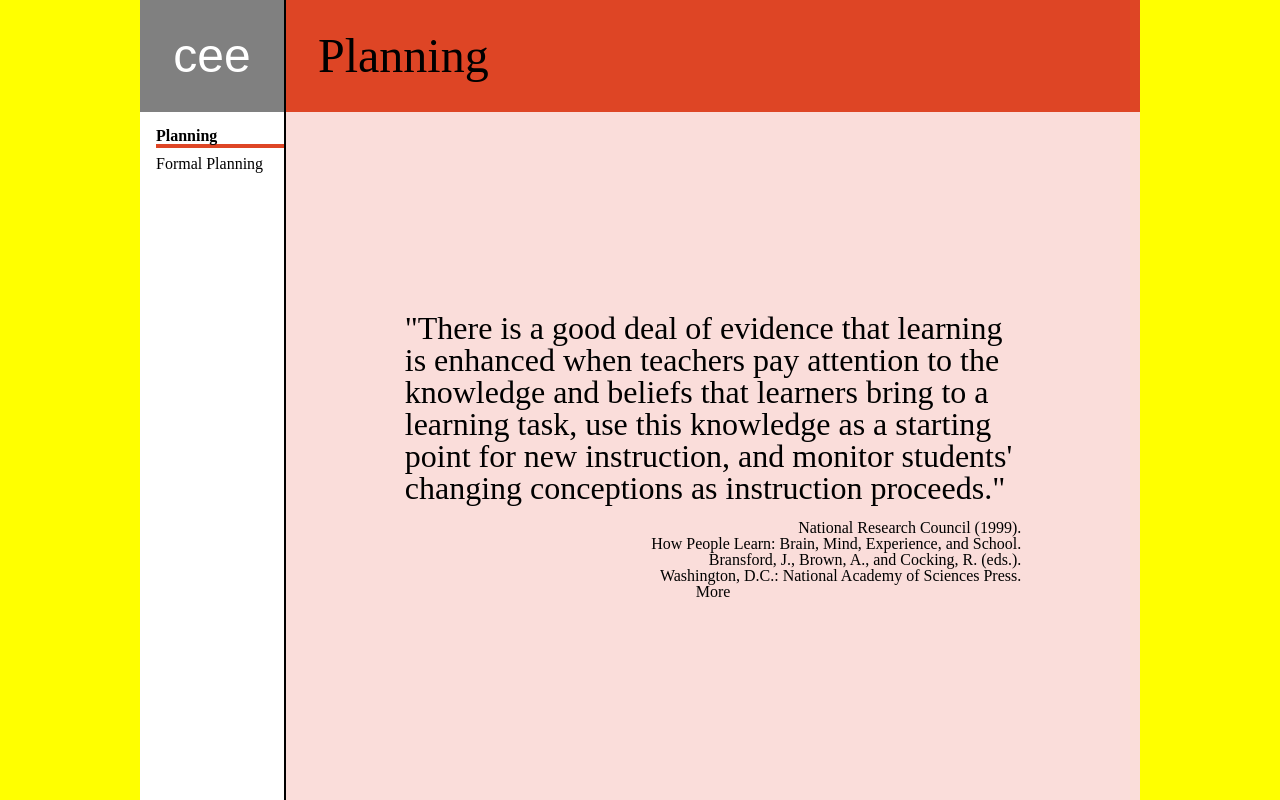
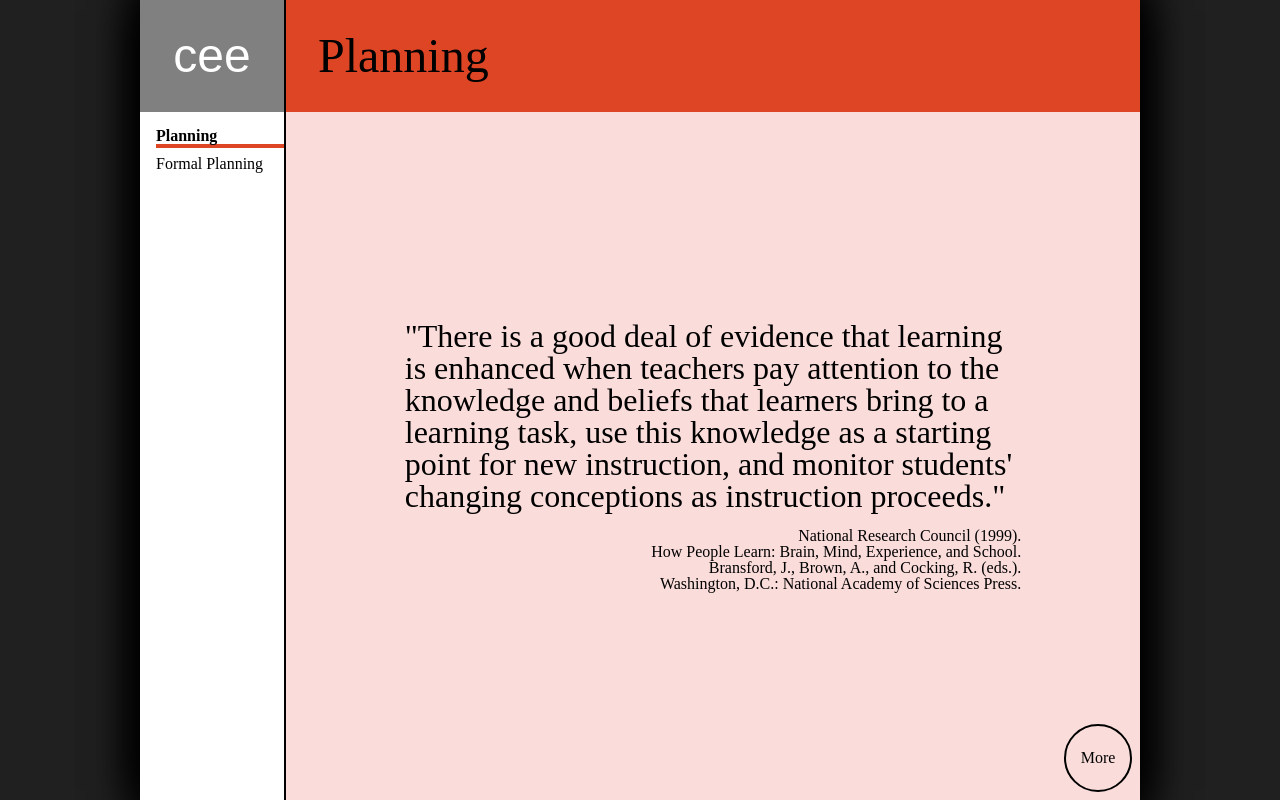
Before and after one commit to sbboard/cee, a Vue app: page / in a window 1280 px wide. Built offline with nearby package versions, Linux system fonts and the light colour scheme.

Commit message:
added font awesome

```diff
--- a/public/index.html
+++ b/public/index.html
@@ -7,6 +7,7 @@
     <!-- <link rel="icon" href="<%= BASE_URL %>favicon.ico" /> -->
     <title><%= htmlWebpackPlugin.options.title %></title>
     <link rel="stylesheet" href="css-reset.css" />
+    <link rel="stylesheet" href="fontawesome/css/all.min.css" />
   </head>
   <body>
     <noscript>
--- a/src/App.vue
+++ b/src/App.vue
@@ -108,7 +108,7 @@ $darkYellow: rgb(243,195,0)
         @content
 
 html
-  background-color: yellow
+  background: #202020
   height: 100%
   body
     height: 100%
@@ -121,6 +121,7 @@ html
   display: block
   margin: 0 auto
   height: 100%
+  box-shadow: 0px 20px 37px 10px #000, 0px -20px 37px 10px #000
   header
     width: 100%
     height: 7em
--- a/src/components/pageComponents/pageNav.vue
+++ b/src/components/pageComponents/pageNav.vue
@@ -1,9 +1,9 @@
 <template>
   <div id="pageNav">
-    <div @click="changePage('example')">eye</div>
-    <div @click="changePage('enrich')">enrich</div>
-    <div @click="changePage('lense')">magnifying glass</div>
-    <div @click="changePage('challenges')">arrow</div>
+    <div @click="changePage('example')"><i class="far fa-eye"></i></div>
+    <div @click="changePage('enrich')"><i class="fas fa-tint"></i></div>
+    <div @click="changePage('lense')"><i class="fas fa-search"></i></div>
+    <div @click="changePage('challenges')"><i class="fas fa-arrow-circle-up"></i></div>
   </div>
 </template>
 
--- a/src/components/topic.vue
+++ b/src/components/topic.vue
@@ -2,7 +2,7 @@
   <div id="topic" v-if="currentPage == null">
     <blockquote>"{{ json[currentIndex].quote }}"</blockquote>
     <figcaption v-html="json[currentIndex].citation"></figcaption>
-    <div @click="changePage('more')">More</div>
+    <div id="moreBtn" @click="changePage('more')">More</div>
   </div>
   <div id="moreBtn" v-if="currentPage == 'more'">
     {{ json[currentIndex].more }}
@@ -44,10 +44,25 @@ export default {
     width: 75%
   figcaption
     text-align: right
-    width: 75%;
+    width: 75%
     margin-top: 1em
   #moreBtn
     position: absolute
     bottom: 0
     right: 0
+    position: absolute
+    bottom: 0
+    right: 0
+    /* padding: 2em; */
+    border: 2px solid black
+    height: 4em
+    width: 4em
+    display: flex
+    align-content: center
+    cursor: pointer
+    align-items: center
+    margin: .5em
+    justify-content: center
+    box-shadow: aqua
+    border-radius: 100%
 </style>
```
Also changed, not shown: 1 other file (tests, documents, lock files or other folders).
